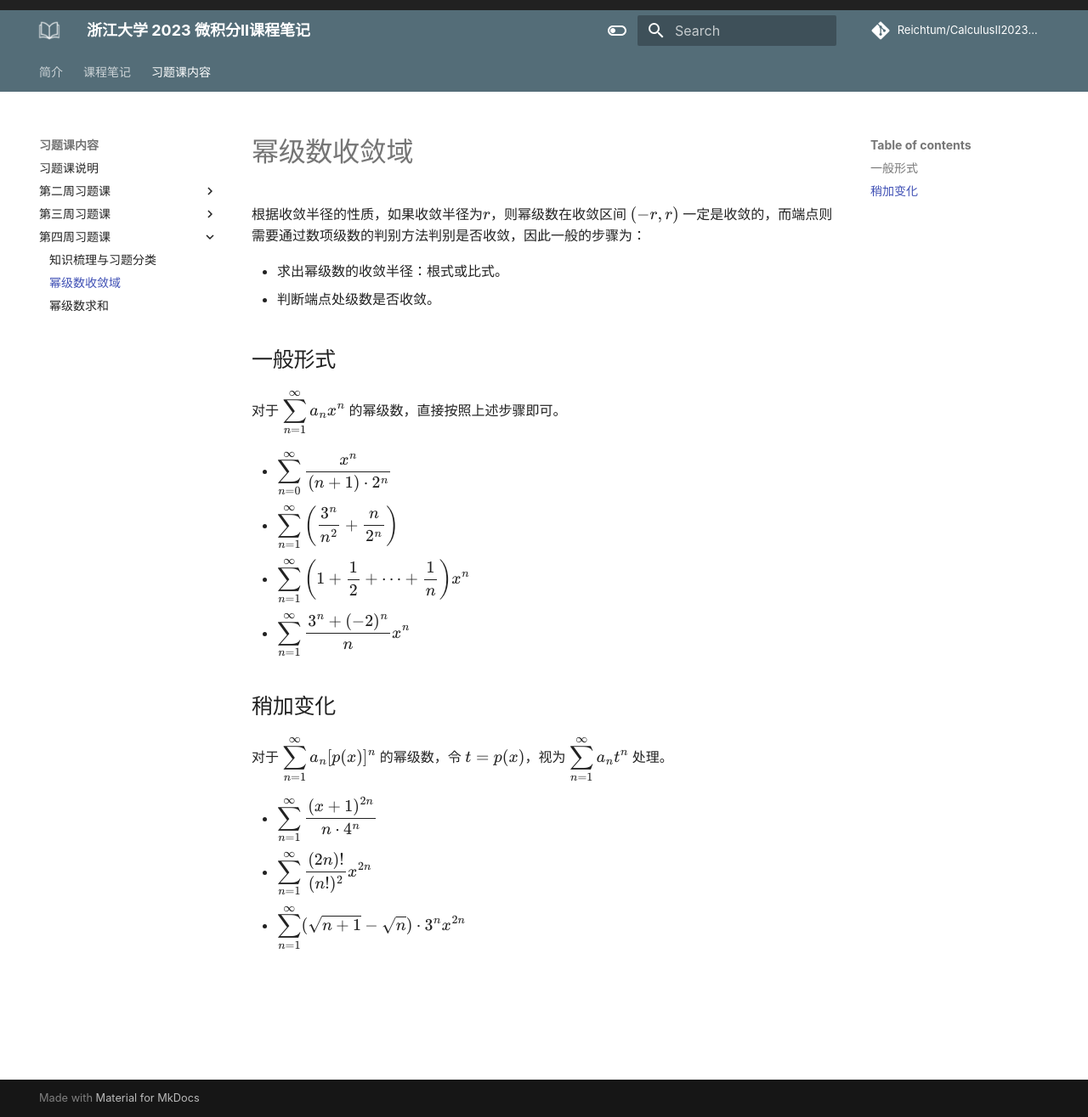
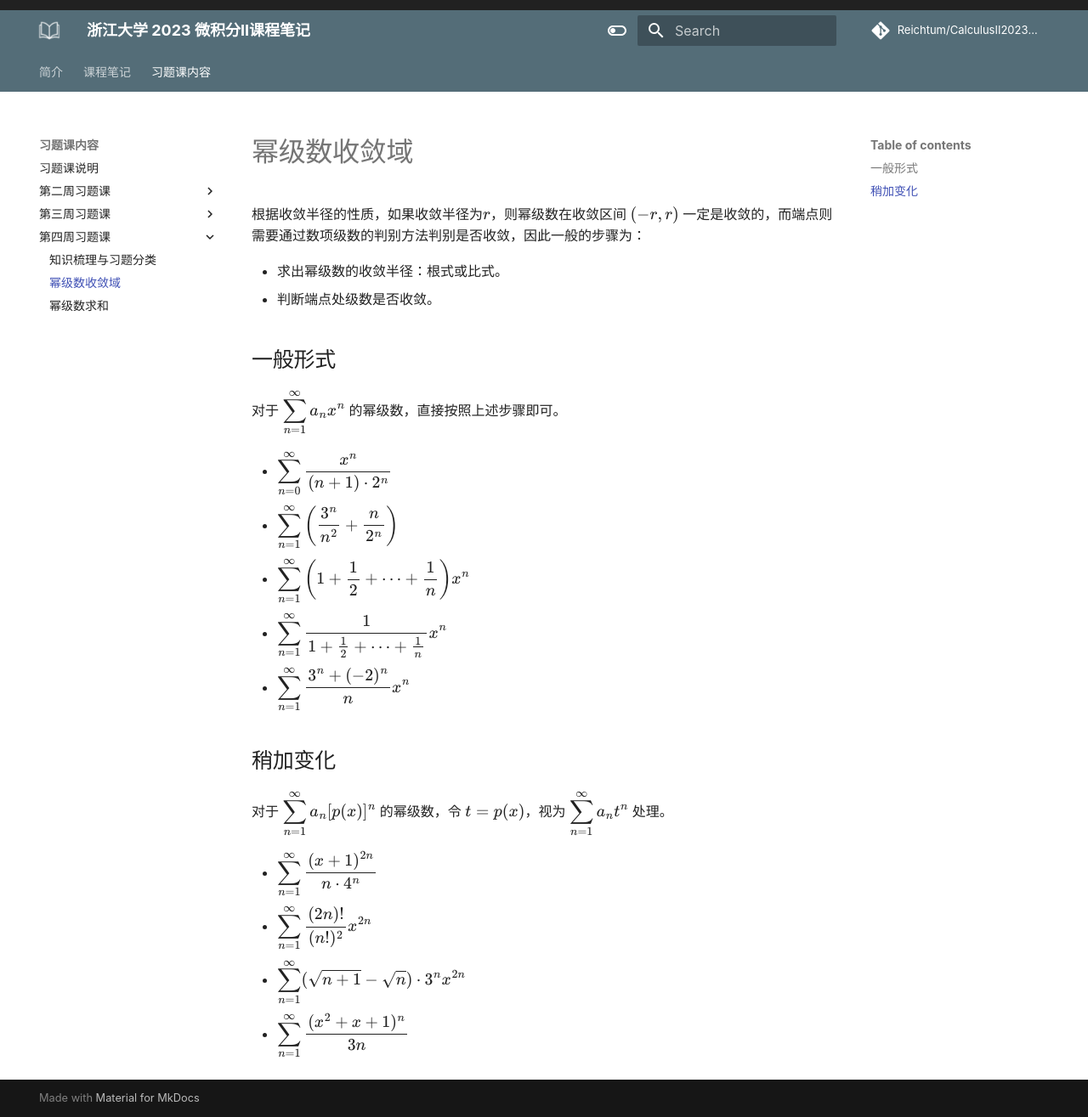
Before and after one commit to ReichtumQian/CalculusII2023Spring, an MkDocs documentation site: the page built from docs/习题课内容/第四周习题课/幂级数收敛域.md, in a window 1280 px wide and 1315 px high. Shown: the whole window at 85% size. Built offline with MkDocs 1.6.1 and Material for MkDocs 9.7.7, drawn with Linux system fonts in a browser that asks for light colours; some web fonts are replaced; comment, search, counter and statistics services are not loaded.

Commit message:
更新第四周习题课

```diff
--- a/docs/习题课内容/第四周习题课/幂级数收敛域.md
+++ b/docs/习题课内容/第四周习题课/幂级数收敛域.md
@@ -12,6 +12,7 @@
 - $\sum\limits_{n = 0}^{\infty} \frac{x^n}{(n+1) \cdot 2^n}$
 - $\sum\limits_{n = 1}^{\infty} \left( \frac{3^n}{n^2} + \frac{n}{2^n} \right)$
 - $\sum\limits_{n = 1}^{\infty} \left( 1 + \frac{1}{2} + \cdots + \frac{1}{n} \right)x^n$
+- $\sum\limits_{n = 1}^{\infty} \frac{1}{1 + \frac{1}{2} + \cdots + \frac{1}{n}}x^n$
 - $\sum\limits_{n = 1}^{\infty} \frac{3^n + (-2)^n}{n}x^n$
 
 
@@ -22,3 +23,4 @@
 - $\sum\limits_{n = 1}^{\infty} \frac{(x+1)^{2n}}{n\cdot 4^n}$
 - $\sum\limits_{n = 1}^{\infty} \frac{(2n)!}{(n!)^2}x^{2n}$
 - $\sum\limits_{n = 1}^{\infty}(\sqrt{n+1} - \sqrt{n}) \cdot 3^n x^{2n}$
+- $\sum\limits_{n = 1}^{\infty} \frac{(x^2+x+1)^n}{3n}$
```
Also changed, not shown: docs/习题课内容/第四周习题课/幂级数求和.md (+11 -0 lines).
